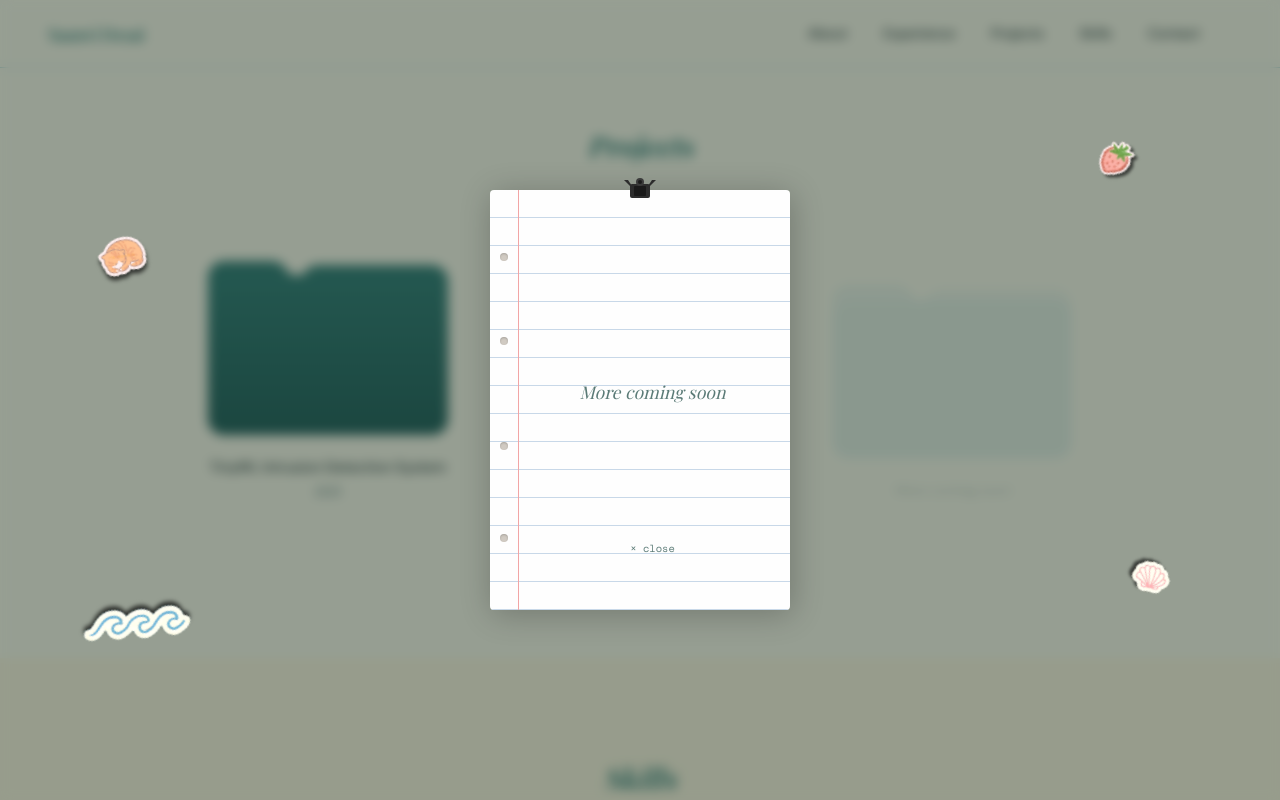
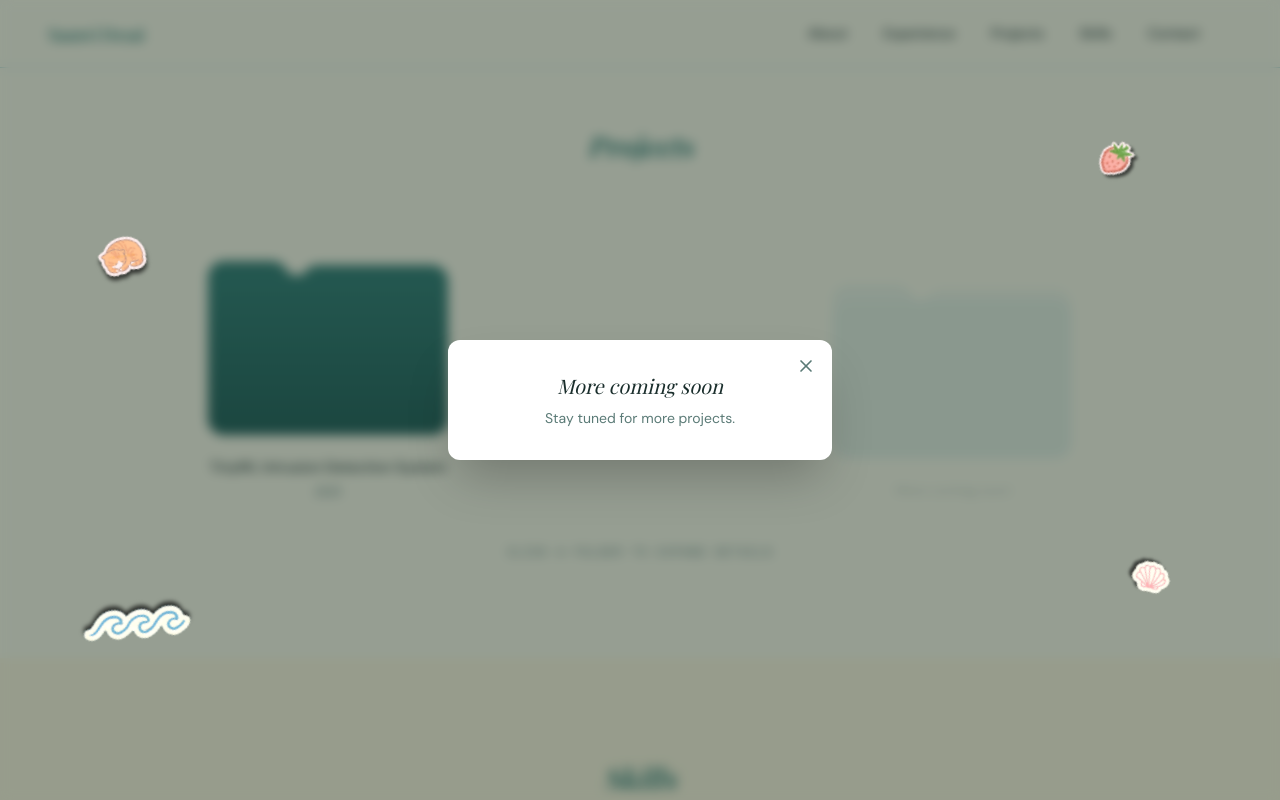
Before and after one commit to Codersaanvii/portfolio-saanvi, a Next.js app: page / in a window 1280 px wide. Both pictures are taken after a click on the element "More coming soon". Shown: the part 2079-2879 px from the top of the page. Built offline with nearby package versions, Linux system fonts and the light colour scheme; a web font is replaced by a local one.

Commit message:
feat: Add interactive project flipbook with spread layout

```diff
--- a/package.json
+++ b/package.json
@@ -17,6 +17,7 @@
     "next": "16.2.4",
     "react": "19.2.4",
     "react-dom": "19.2.4",
+    "react-pageflip": "^2.0.3",
     "tailwind-merge": "^3.5.0"
   },
   "devDependencies": {
--- a/src/components/sections/ProjectsSection.tsx
+++ b/src/components/sections/ProjectsSection.tsx
@@ -4,12 +4,7 @@ import { useState, useEffect, useRef, useMemo } from "react";
 import Section from "@/components/ui/Section";
 import { motion, AnimatePresence } from "framer-motion";
 
-interface Project {
-  title: string;
-  year: string;
-  description: string;
-  tags: string[];
-}
+import ProjectFlipbook, { Project } from "@/components/ui/ProjectFlipbook";
 
 const projects: Project[] = [
   {
@@ -18,97 +13,24 @@ const projects: Project[] = [
     description:
       "Edge-based IDS for ESP32-C6 using compressed XGBoost to classify network traffic as normal or malicious on low-power microcontrollers.",
     tags: ["Python", "XGBoost", "TinyML", "ESP32-C6", "Edge AI"],
+    pages: [
+      {
+        title: "The Problem",
+        content: "IoT networks are highly susceptible to cyberattacks, but conventional Intrusion Detection Systems (IDS) are too resource-heavy to run on low-power edge devices like microcontrollers."
+      },
+      {
+        title: "The Solution",
+        content: "A compressed XGBoost model ported directly onto an ESP32-C6. This allows the edge device to analyze network packets in real-time and classify them as normal or malicious without relying on a cloud server, ensuring low latency and high privacy."
+      },
+      {
+        title: "Results",
+        content: "Achieved over 95% accuracy while maintaining a memory footprint under 200KB, proving that complex machine learning models can effectively secure edge environments directly at the source."
+      }
+    ]
   },
 ];
 
-function BinderClip() {
-  return (
-    <svg width="36" height="28" viewBox="0 0 36 28" style={{ position: 'absolute', top: -14, left: '50%', transform: 'translateX(-50%)', zIndex: 5 }}>
-      <rect x="8" y="8" width="20" height="14" rx="2" fill="#2D2D2D"/>
-      <rect x="12" y="10" width="12" height="10" rx="1" fill="#1A1A1A"/>
-      <circle cx="18" cy="6" r="4" fill="#3A3A3A"/>
-      <circle cx="18" cy="6" r="2" fill="#1A1A1A"/>
-      <path d="M8 10 L2 4 L6 4 L10 10Z" fill="#2D2D2D"/>
-      <path d="M28 10 L34 4 L30 4 L26 10Z" fill="#2D2D2D"/>
-    </svg>
-  );
-}
-
-function PaperContent({ project, isPlaceholder, onClose }: { project: Project | null, isPlaceholder?: boolean, onClose?: () => void }) {
-  return (
-    <>
-      <BinderClip />
-      <div style={{ position: 'absolute', inset: 0, background: '#FEFEFE', borderRadius: 'inherit', overflow: 'hidden' }}>
-        <div style={{ position: 'absolute', inset: 0, backgroundImage: 'repeating-linear-gradient(to bottom, transparent, transparent 27px, #C8D8E8 27px, #C8D8E8 28px)', backgroundSize: '100% 28px', zIndex: 0, pointerEvents: 'none' }} />
-
-        {[15, 35, 60, 82].map((top, i) => (
-          <div
-            key={i}
-            style={{ position: 'absolute', left: '10px', top: `${top}%`, width: '8px', height: '8px', borderRadius: '50%', background: '#D0CAC2', boxShadow: 'inset 0 1px 2px rgba(0,0,0,0.2)', zIndex: 2 }}
-          />
-        ))}
-
-        <div style={{ height: '100%', borderLeft: '1.5px solid #F2A5A5', marginLeft: '28px', position: 'relative', zIndex: 1, padding: '16px 12px 12px 8px', paddingBottom: '2rem', display: 'flex', flexDirection: 'column' }}>
-
-          <motion.div
-            initial={{ opacity: 0 }}
-            animate={{ opacity: 1, transition: { delay: 0.22, duration: 0.15 } }}
-            exit={{ opacity: 0, transition: { duration: 0.08 } }}
-            className="flex flex-col h-full relative"
-          >
-            {isPlaceholder ? (
-              <div className="mt-auto mb-auto flex justify-center">
-                <span className="font-serif italic text-muted text-[1.1rem]">More coming soon</span>
-              </div>
-            ) : project ? (
-              <>
-                <div className="flex items-baseline gap-2 mb-1" style={{ paddingTop: '8px' }}>
-                  <h3 className="font-serif font-bold italic text-dark m-0 leading-[1.2]" style={{ fontSize: '1.05rem' }}>
-                    {project.title}
-                  </h3>
-                  <span className="font-mono text-[0.6rem] text-muted">
-                    {project.year}
-                  </span>
-                </div>
-
-                <hr style={{ border: 'none', borderTop: '1px solid #C8D8E8', width: '90%', margin: '6px 0' }} />
-
-                <p
-                  className="font-sans text-dark leading-[1.6]"
-                  style={{
-                    fontSize: '0.8rem',
-                    display: '-webkit-box',
-                    WebkitLineClamp: 2,
-                    WebkitBoxOrient: 'vertical',
-                    overflow: 'hidden'
-                  }}
-                >
-                  {project.description}
-                </p>
-
-                <div className="flex flex-wrap gap-1 mt-1.5">
-                  {project.tags.map(tag => (
-                    <span key={tag} className="font-mono px-2 py-[2px] rounded-full bg-peach text-coral" style={{ fontSize: '0.65rem' }}>
-                      {tag}
-                    </span>
-                  ))}
-                </div>
-              </>
-            ) : null}
-
-            <button
-              onClick={(e) => { e.stopPropagation(); onClose?.(); }}
-              className="font-mono text-[0.65rem] text-muted hover:text-dark transition-colors cursor-pointer bg-transparent border-none p-2 whitespace-nowrap"
-              style={{ position: 'absolute', bottom: '12px', left: '50%', transform: 'translateX(-50%)' }}
-            >
-              × close
-            </button>
-          </motion.div>
-        </div>
-      </div>
-    </>
-  );
-}
+// PaperContent removed in favor of ProjectFlipbook
 
 function FolderCard({ project, onOpen }: { project: Project, onOpen: (rect: DOMRect) => void }) {
   const folderRef = useRef<HTMLDivElement>(null);
@@ -257,51 +179,38 @@ export default function ProjectsSection() {
               }}
             />
 
-            {/* Expanding Paper Element */}
+            {/* Project Flipbook Element */}
             <motion.div
               key="paper-modal"
               initial={{
-                position: 'fixed',
-                top: sourceRect.top,
-                left: sourceRect.left,
-                width: sourceRect.width,
-                height: sourceRect.height,
-                borderRadius: 16,
-                opacity: 0.7,
-                zIndex: 60,
-                boxShadow: '0 2px 8px rgba(0,0,0,0.12)'
+                opacity: 0,
               }}
               animate={{
-                top: TARGET.top,
-                left: TARGET.left,
-                width: TARGET.width,
-                height: TARGET.height,
-                borderRadius: 4,
                 opacity: 1,
-                boxShadow: '2px 4px 32px rgba(0,0,0,0.24)'
               }}
               exit={{
-                top: sourceRect.top,
-                left: sourceRect.left,
-                width: sourceRect.width,
-                height: sourceRect.height,
-                borderRadius: 16,
                 opacity: 0,
-                boxShadow: '0 2px 8px rgba(0,0,0,0.08)'
               }}
               transition={{
-                type: 'spring',
-                stiffness: 320,
-                damping: 32,
-                mass: 0.85
+                duration: 0.3,
               }}
               onClick={(e) => e.stopPropagation()}
+              className="fixed inset-0 z-60 flex items-center justify-center p-4 md:p-10"
             >
-              <PaperContent
-                project={selectedProject === 'placeholder' ? null : selectedProject}
-                isPlaceholder={selectedProject === 'placeholder'}
-                onClose={handleClose}
-              />
+              {selectedProject !== 'placeholder' ? (
+                <ProjectFlipbook project={selectedProject} onClose={handleClose} />
+              ) : (
+                <div className="bg-white p-8 rounded-xl max-w-sm w-full text-center shadow-2xl relative">
+                  <button
+                    onClick={handleClose}
+                    className="absolute top-4 right-4 text-muted hover:text-dark transition-colors cursor-pointer"
+                  >
+                    <svg xmlns="http://www.w3.org/2000/svg" width="20" height="20" viewBox="0 0 24 24" fill="none" stroke="currentColor" strokeWidth="2" strokeLinecap="round" strokeLinejoin="round"><line x1="18" y1="6" x2="6" y2="18"></line><line x1="6" y1="6" x2="18" y2="18"></line></svg>
+                  </button>
+                  <h3 className="font-serif italic text-dark text-xl mb-2">More coming soon</h3>
+                  <p className="font-sans text-sm text-muted">Stay tuned for more projects.</p>
+                </div>
+              )}
             </motion.div>
           </>
         )}
--- /dev/null
+++ b/src/components/ui/ProjectFlipbook.tsx
@@ -0,0 +1,150 @@
+"use client";
+
+import React, { forwardRef } from "react";
+import HTMLFlipBook from "react-pageflip";
+import { motion } from "framer-motion";
+import Image from "next/image";
+
+interface ProjectPage {
+  title?: string;
+  content?: string;
+  image?: string;
+}
+
+export interface Project {
+  title: string;
+  year: string;
+  description: string;
+  tags: string[];
+  coverImage?: string;
+  pages?: ProjectPage[];
+}
+
+interface ProjectFlipbookProps {
+  project: Project | null;
+  onClose: () => void;
+}
+
+const Page = forwardRef<HTMLDivElement, { children: React.ReactNode; number: number }>(
+  ({ children, number }, ref) => {
+    return (
+      <div className="page bg-[#FEFEFE] h-full shadow-[inset_0_0_20px_rgba(0,0,0,0.1)] relative border border-[#ddd] overflow-hidden" ref={ref}>
+        <div style={{ position: 'absolute', inset: 0, backgroundImage: 'repeating-linear-gradient(to bottom, transparent, transparent 27px, #C8D8E8 27px, #C8D8E8 28px)', backgroundSize: '100% 28px', zIndex: 0, pointerEvents: 'none', opacity: 0.5 }} />
+
+        <div className="page-content h-full p-6 sm:p-8 flex flex-col relative z-10">
+          {children}
+          <div className="page-footer absolute bottom-4 left-0 right-0 text-center font-mono text-[0.65rem] text-muted">
+            - {number} -
+          </div>
+        </div>
+      </div>
+    );
+  }
+);
+Page.displayName = "Page";
+
+export default function ProjectFlipbook({ project, onClose }: ProjectFlipbookProps) {
+  if (!project) return null;
+
+  return (
+    <div className="flex flex-col items-center justify-center w-full h-full relative">
+      <button
+        onClick={(e) => { e.stopPropagation(); onClose(); }}
+        className="absolute top-4 right-4 z-50 p-2 rounded-full bg-white/20 hover:bg-white/40 backdrop-blur-md transition-all text-white"
+      >
+        <svg xmlns="http://www.w3.org/2000/svg" width="24" height="24" viewBox="0 0 24 24" fill="none" stroke="currentColor" strokeWidth="2" strokeLinecap="round" strokeLinejoin="round"><line x1="18" y1="6" x2="6" y2="18"></line><line x1="6" y1="6" x2="18" y2="18"></line></svg>
+      </button>
+
+      <motion.div
+        initial={{ opacity: 0, scale: 0.9, y: 20 }}
+        animate={{ opacity: 1, scale: 1, y: 0 }}
+        exit={{ opacity: 0, scale: 0.9, y: 20 }}
+        transition={{ duration: 0.4, type: "spring", damping: 20 }}
+        className="max-w-[90vw] max-h-[85vh]"
+        onClick={(e) => e.stopPropagation()}
+      >
+        {/* @ts-expect-error - react-pageflip types are slightly off */}
+        <HTMLFlipBook
+          width={400}
+          height={550}
+          size="fixed"
+          maxShadowOpacity={0.5}
+          showCover={true}
+          mobileScrollSupport={true}
+          className="flipbook shadow-2xl"
+        >
+          {/* Cover Page */}
+          <Page number={1}>
+            <div className="flex flex-col h-full items-center justify-center text-center">
+              {project.coverImage ? (
+                <div className="w-full h-48 mb-6 relative rounded-md overflow-hidden shadow-inner border border-gray-100">
+                  <Image
+                    src={project.coverImage}
+                    alt={project.title}
+                    fill
+                    className="object-cover"
+                  />
+                </div>
+              ) : (
+                <div className="w-full h-48 mb-6 relative rounded-md bg-teal/10 flex items-center justify-center">
+                  <span className="font-serif italic text-teal/40 text-2xl">Project Preview</span>
+                </div>
+              )}
+
+              <h2 className="font-serif font-bold italic text-2xl text-dark mb-2">
+                {project.title}
+              </h2>
+              <p className="font-mono text-sm text-muted mb-4">{project.year}</p>
+
+              <div className="flex flex-wrap justify-center gap-1.5 mb-6">
+                {project.tags.map((tag) => (
+                  <span key={tag} className="font-mono px-2 py-1 rounded-full bg-peach text-coral text-[0.6rem]">
+                    {tag}
+                  </span>
+                ))}
+              </div>
+
+              <div className="mt-auto animate-pulse flex flex-col items-center">
+                <span className="font-mono text-[0.6rem] text-muted uppercase tracking-widest mb-1">Flip to open</span>
+                <svg width="16" height="16" viewBox="0 0 24 24" fill="none" stroke="currentColor" strokeWidth="2" strokeLinecap="round" strokeLinejoin="round" className="text-muted"><path d="M5 12h14"></path><path d="m12 5 7 7-7 7"></path></svg>
+              </div>
+            </div>
+          </Page>
+
+          {/* Intro Page */}
+          <Page number={2}>
+            <div className="pt-4">
+              <h3 className="font-serif font-bold text-lg text-teal mb-4 border-b border-gray-200 pb-2">Overview</h3>
+              <p className="font-sans text-sm text-dark leading-[1.8]">
+                {project.description}
+              </p>
+            </div>
+          </Page>
+
+          {/* Dynamic Pages */}
+          {(project.pages || []).map((page, idx) => (
+            <Page key={`page-${idx}`} number={idx + 3}>
+              <div className="pt-4 h-full flex flex-col">
+                {page.title && (
+                  <h3 className="font-serif font-bold text-lg text-teal mb-4 border-b border-gray-200 pb-2">{page.title}</h3>
+                )}
+                {page.image && (
+                  <div className="w-full h-40 mb-4 relative rounded border border-gray-200 overflow-hidden shadow-sm">
+                    {/* Using div with bg-image since we don't have remote image host config guaranteed */}
+                    <div className="absolute inset-0 bg-cover bg-center" style={{ backgroundImage: `url(${page.image})` }} />
+                  </div>
+                )}
+                {page.content && (
+                  <p className="font-sans text-sm text-dark leading-[1.8] whitespace-pre-wrap">
+                    {page.content}
+                  </p>
+                )}
+              </div>
+            </Page>
+          ))}
+
+        </HTMLFlipBook>
+      </motion.div>
+    </div>
+  );
+}
```
Also changed, not shown: 1 other file (tests, documents, lock files or other folders).
